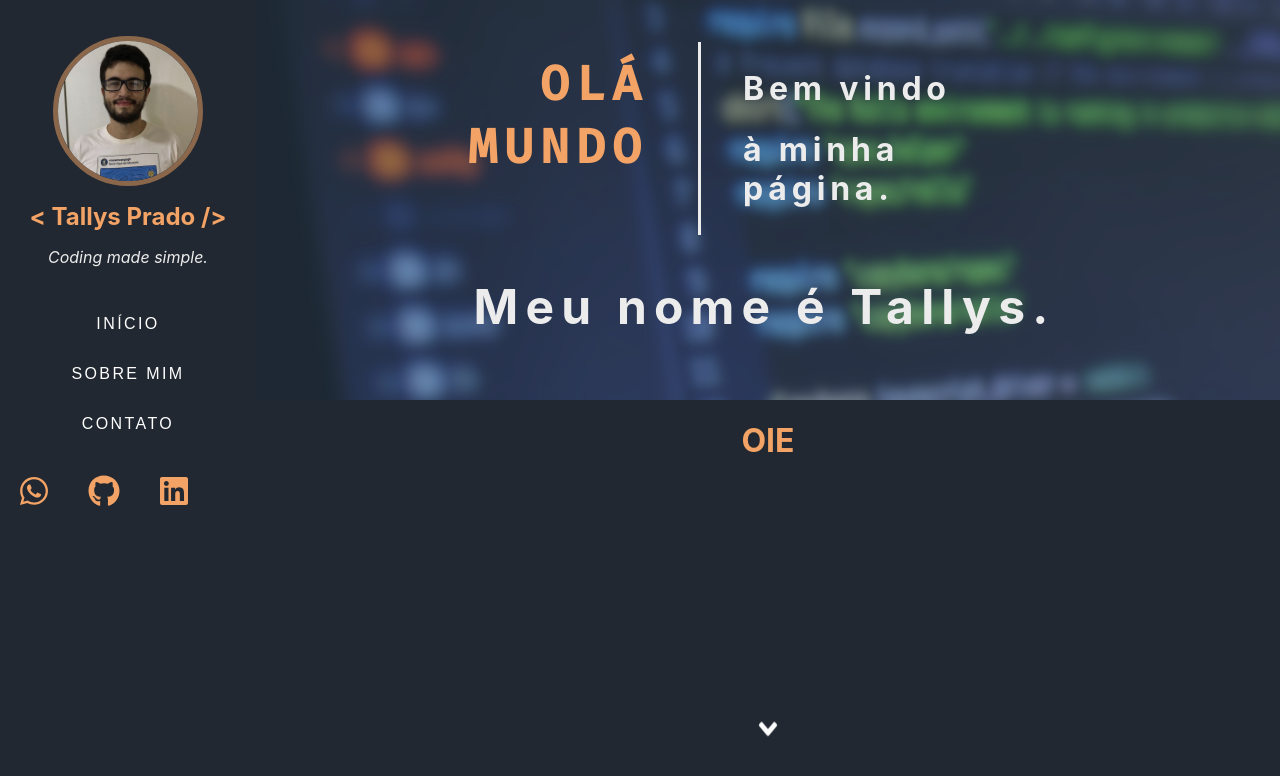
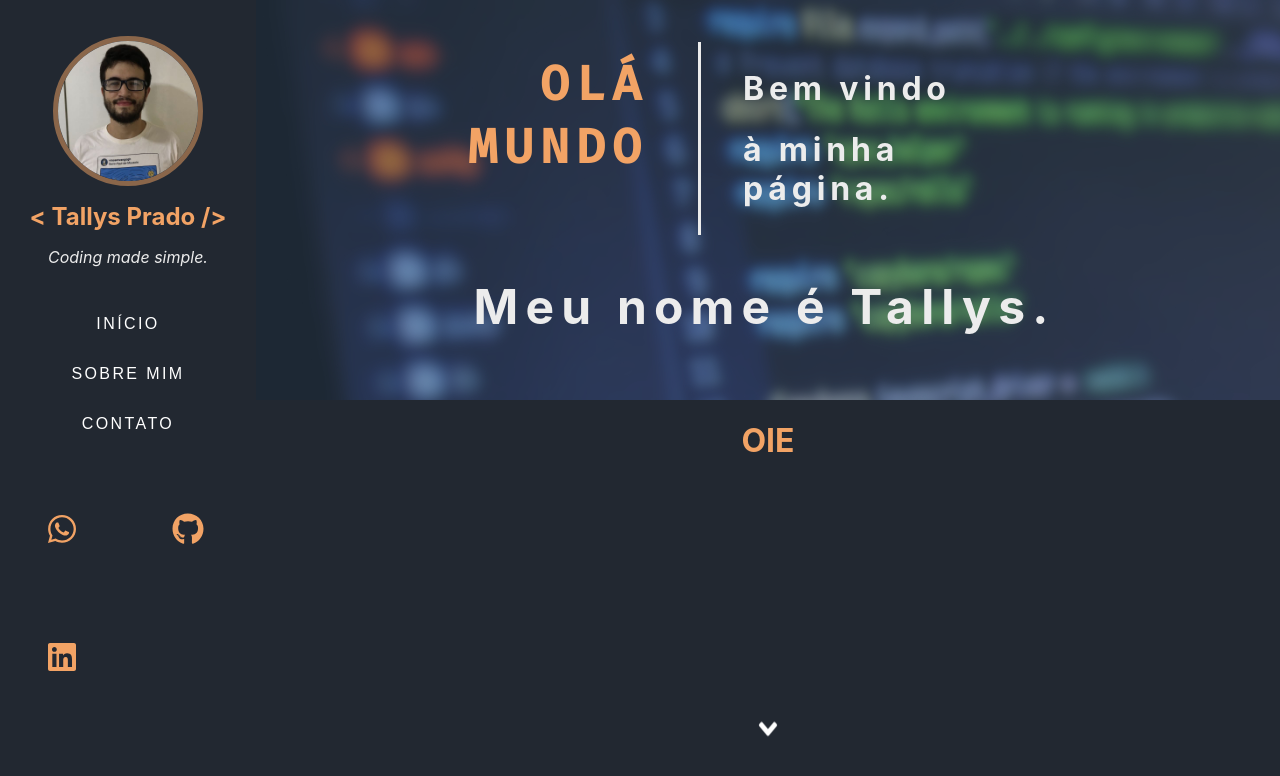
Before and after one commit to tallysprado/PersonalPage, a Next.js app: page / in a window 1280 px wide. Shown: the top 776 px of the page. Built offline with nearby package versions, Linux system fonts and the light colour scheme; a web font is replaced by a local one.

Commit message:
jquery corrections

```diff
--- a/components/Menu/index.js
+++ b/components/Menu/index.js
@@ -75,11 +75,11 @@ function growAnimation(document, animationPercentage) {
     $(".icon").css({
       width: `${-(currentPositionPercent)-30}px`,
       height: `${-(currentPositionPercent)-30}px`,
-
+      transform: `translate(0px, calc(${currentPositionPercent}px + 40vh))`
     })
     $(".links").css({
       zIndex: 5000,
-      top: `${currentPositionPercent+40}%`,
+      top: `${currentPositionPercent}%`,
       width: `${currentPositionPercent+100}%`,
       height: `${currentPositionPercent-100}%`,
 
--- a/components/Menu/styles.scss
+++ b/components/Menu/styles.scss
@@ -26,13 +26,14 @@
   height: 100%;
   display: block;
   justify-content: center;
-  width: 100%;
 }
 .icon{
   bottom: 0;
-  transition: width 300ms, height 300ms;
+  margin: 1.5em !important;
+  transition: width 0ms, height 0ms;
   min-width: 25px;
   min-height: 25px;
+  transition: transform 1s;
 
 }
 
@@ -120,6 +121,7 @@
       height: 100%;
       background-color: var(--background);
       z-index: -2;
+
     }
     &:before {
       content: "";
@@ -133,7 +135,7 @@
       z-index: -1;
     }
     &:hover {
-      color: #fff;
+      color: var(--color2);
       &:before {
         width: 100%;
       }
```
